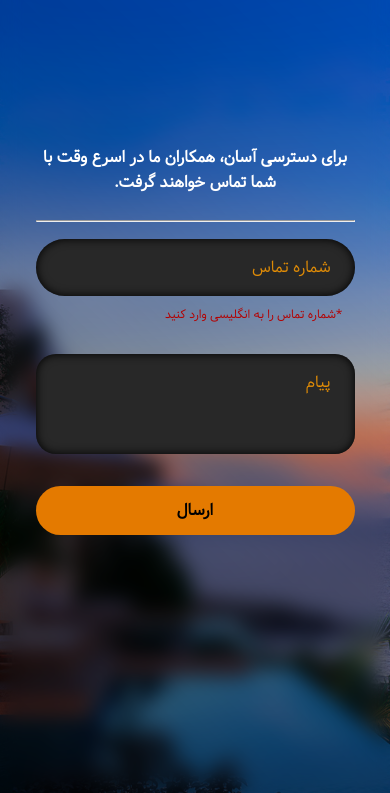
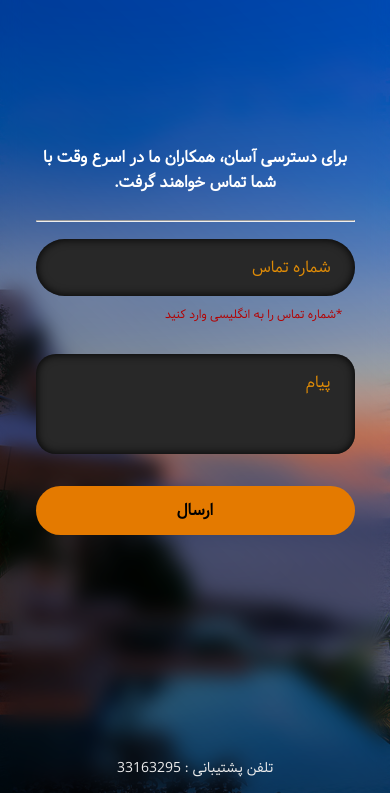
Before and after one commit to CyProperty/ContactUs, a plain HTML site: page index.html in a window 390 px wide. Shown: the part 2541-3334 px from the top of the page. Drawn offline with Linux system fonts and the light colour scheme.

Commit message:
Add files via upload

```diff
--- a/index.html
+++ b/index.html
@@ -144,11 +144,17 @@
 
                     <button type="submit">ارسال</button>
 
-                    <p></p>
+
                 </form>
             </div>
+
+            <p class="post">تلفن پشتیبانی : 33163295 </p>
         </div>
+
     </section>
+
+
+
 
 
 </body>
--- a/style.css
+++ b/style.css
@@ -479,6 +479,10 @@ nav img{
 
 }
 
+
+
+
+
 @media (max-height: 700px){
     .sec_about{
         height: 250vh;
@@ -490,6 +494,17 @@ nav img{
 /* ============================================================= */
 /* ============================================================= */
 /* ============================================================= */
+
+
+
+p.post{
+    position: absolute;
+    bottom: -13em;
+    font-family: samim;
+    color: #ececec;
+}
+
+
 
 .sec_contact{
     width: 100%;
@@ -620,6 +635,11 @@ nav img{
     .sec_contact .container .form form input{
         margin-top: -.5em;
     }
+
+    p.post{
+        bottom: 1em;
+        font-size: 14px;
+    }
 }
 @media (max-height: 700px){
     .sec_contact .container .form{
```
